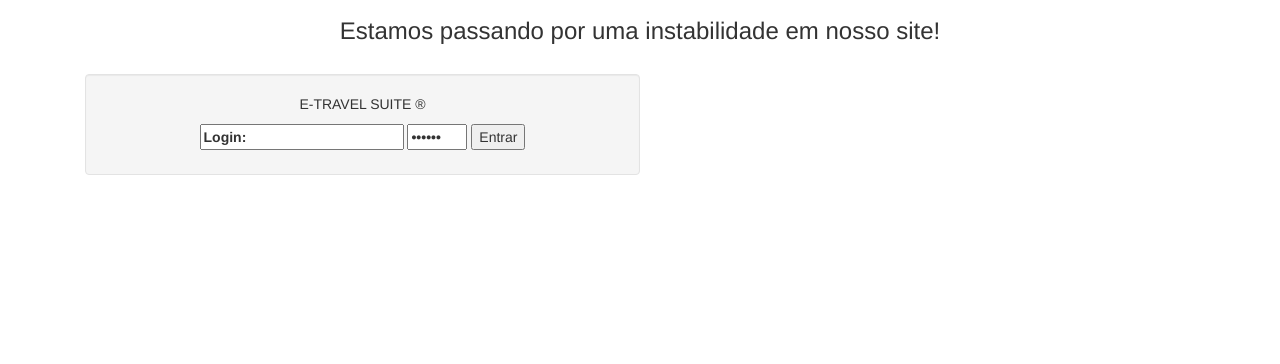
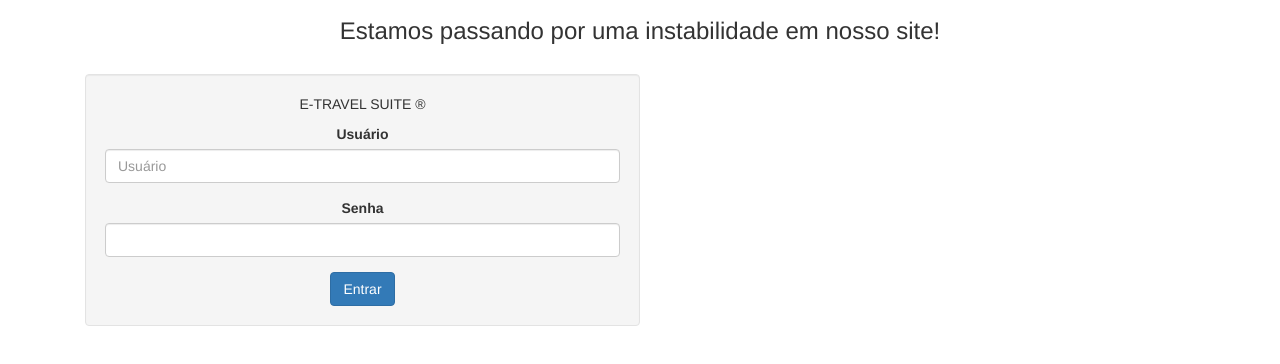
Before and after one commit to salvatur/union, a plain HTML site: page index.html in a window 1280 px wide. Shown: the part 116-480 px from the top of the page. Drawn offline with nearby package versions, Linux system fonts and the light colour scheme.

Commit message:
Change layout

```diff
--- a/index.html
+++ b/index.html
@@ -22,17 +22,22 @@
 				<form method="POST" id="login" name="login" class="well col-md-6" action="https://www.e-travel.tur.br/guiAutenticador.aspx" autocomplete="off">
 					<fieldset>
 						<p class="titulo-dois">E-TRAVEL SUITE ®</p>
-						<label>
-							<input class="input-dois" id="WoobaLogin" name="WoobaLogin" value="Login:" onfocus="if(this.value=='Login:')this.value=''" onblur="if(this.value=='')this.value='Login:'" autocomplete="off" type="text">
-						</label>
-						<label>
-							<input class="input-dois" style="width:60px;" id="WoobaSenha" name="WoobaSenha" value="Senha:" onfocus="if(this.value=='Senha:')this.value=''" onblur="if(this.value=='')this.value='Senha:'" autocomplete="off" type="password">
-						</label>
-						<input value="Entrar" class="btn-dois" type="submit">
+						<div class="form-group">
+							<label for="WoobaLogin">Usuário</label>
+							<input type="text" class="form-control" id="WoobaLogin" name="WoobaLogin" placeholder="Usuário" autocomplete="off" />
+						</div>
+						<div class="form-group">
+							<label for="WoobaSenha">Senha</label>
+							<input type="password" class="form-control" id="WoobaSenha" name="WoobaSenha" autocomplete="off" />
+						</div>
+						<button type="submit" class="btn btn-primary">Entrar</button>
 					</fieldset>
 				</form>
 			</div>
 		</div>
 	</div>
+	<footer>
+
+	</footer>
 </body>
 </html>
```
